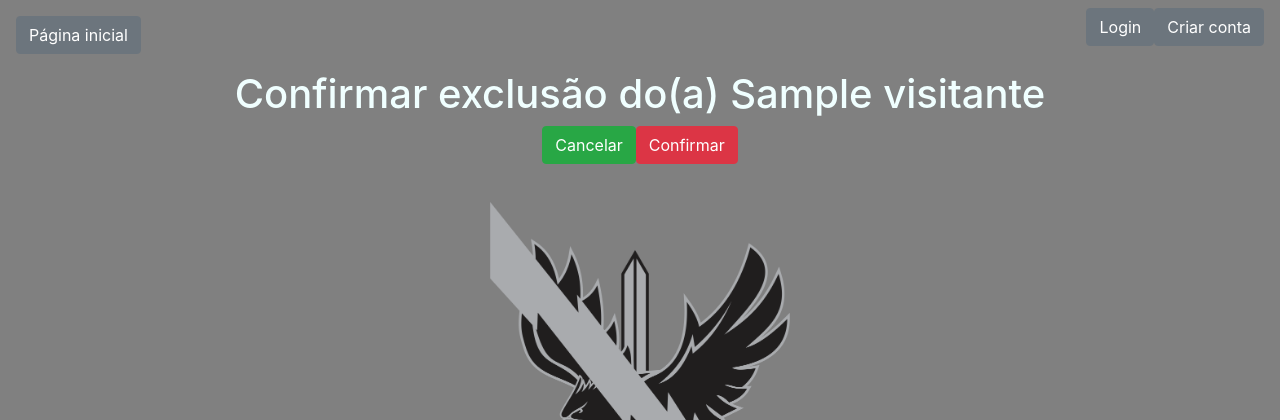
After one commit to cadumrod/cadastro_visitantes, a Django app: page /excluir_investimento/1 in a window 1280 px wide. The commit adds this page. Shown: the top 420 px of the page. Run offline with Django 5.2, Linux system fonts and the light colour scheme; tables that the repository leaves empty hold one stand-in row (values such as "Sample post"); some libraries are stand-ins or nearby versions.

Commit message:
Adicionada funcionalidade de exclusão de visitante

```diff
--- a/cadastro_visitantes/cadastro_app/templates/cadastro_visitante/base.html
+++ b/cadastro_visitantes/cadastro_app/templates/cadastro_visitante/base.html
@@ -7,8 +7,8 @@
 
     <!-- Bootstrap CSS -->
     <link rel="stylesheet" href="https://cdn.jsdelivr.net/npm/bootstrap@4.6.2/dist/css/bootstrap.min.css" integrity="sha384-xOolHFLEh07PJGoPkLv1IbcEPTNtaed2xpHsD9ESMhqIYd0nLMwNLD69Npy4HI+N" crossorigin="anonymous">
-
     <title>Cadastro de Visitantes</title>
+    <link rel="shortcut icon" href="static/favicon.ico" type="image/x-icon">
     <style>
       body {
             background-color: grey;
--- /dev/null
+++ b/cadastro_visitantes/cadastro_app/templates/cadastro_visitante/confirmar_exclusao.html
@@ -0,0 +1,14 @@
+{% extends 'cadastro_visitante/base.html' %}
+{% block conteudo %}
+
+<div class="container">
+    <form method="POST">
+        {% csrf_token %}
+        <h1 style="text-align: center;">Confirmar exclusão do(a) {{item.nome}}</h1>
+        <div style="display: flex; justify-content: center;">
+            <button class="btn btn-success"><a style="color: white; text-decoration: none;" href="{% url 'visitantes' %}">Cancelar</a></button>
+            <button class="btn btn-danger" type="submit">Confirmar</button>
+        </div>
+    </form>
+</div>
+{% endblock %}
--- a/cadastro_visitantes/cadastro_app/templates/cadastro_visitante/visitantes.html
+++ b/cadastro_visitantes/cadastro_app/templates/cadastro_visitante/visitantes.html
@@ -18,6 +18,8 @@
                 href="{% url 'detalhe' dado.id %}">Detalhe</a></button></td>
             <td><button class="btn btn-warning"><a style="color: white"
                 href="{% url 'editar' dado.id %}">Editar</a></button></td>
+            <td><button class="btn btn-danger"><a style="color: white"
+                href="{% url 'excluir' dado.id %}">Excluir</a></button></td>
         </tr>
         {% endfor %}
     </table>
--- a/cadastro_visitantes/cadastro_app/views.py
+++ b/cadastro_visitantes/cadastro_app/views.py
@@ -2,6 +2,8 @@
 from .models import Visitante
 from .forms import VisitanteForm
 import re
+from django.contrib.auth.decorators import login_required
+
 
 def visitantes(request):
     dados = {
@@ -9,12 +11,14 @@
     }
     return render(request, 'cadastro_visitante/visitantes.html', context= dados)
 
+@login_required
 def detalhe(request, id_visitante):
     dados = {
         'dados': Visitante.objects.get(pk=id_visitante)
         }
     return render(request, 'cadastro_visitante/detalhe.html', dados)
 
+@login_required
 def criar(request):
     if request.method == 'POST':
         visitante_form = VisitanteForm(request.POST)
@@ -29,7 +33,7 @@
         }
         return render(request, 'cadastro_visitante/cadastro.html', context=formulario)
 
-
+@login_required
 def editar(request, id_visitante):
     visitante = Visitante.objects.get(pk=id_visitante)
     if request.method == 'GET':
@@ -40,3 +44,11 @@
         if formulario.is_valid():
             formulario.save()
             return redirect('visitantes')
+
+
+def excluir(request, id_visitante):
+    visitante = Visitante.objects.get(pk=id_visitante)
+    if request.method == 'POST':
+        visitante.delete()
+        return redirect('visitantes')
+    return render(request,'cadastro_visitante/confirmar_exclusao.html',{'item': visitante})
--- a/cadastro_visitantes/cadastro_visitantes/urls.py
+++ b/cadastro_visitantes/cadastro_visitantes/urls.py
@@ -14,5 +14,6 @@
     path('', views.visitantes, name='visitantes'),
     path('cadastro/', views.criar, name='novo_visitante'),
     path('editar/<int:id_visitante>', views.editar, name='editar'),
+    path('excluir_investimento/<int:id_visitante>', views.excluir, name='excluir'),
     path ('detalhes/<int:id_visitante>', views.detalhe, name='detalhe')
 ]
```
Also changed, not shown: cadastro_visitantes/cadastro_app/static/favicon.ico (added).
